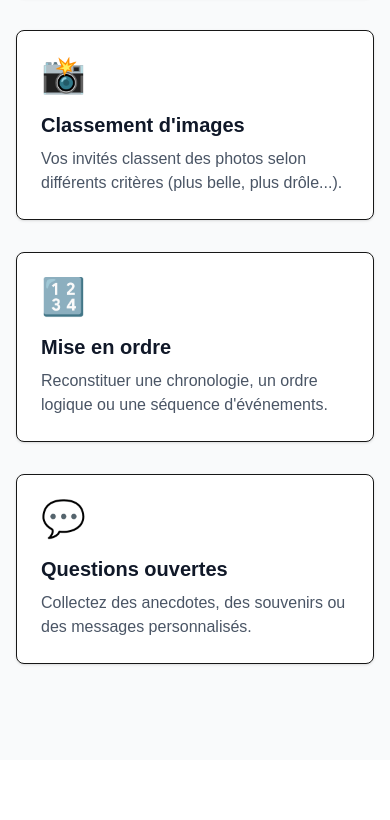
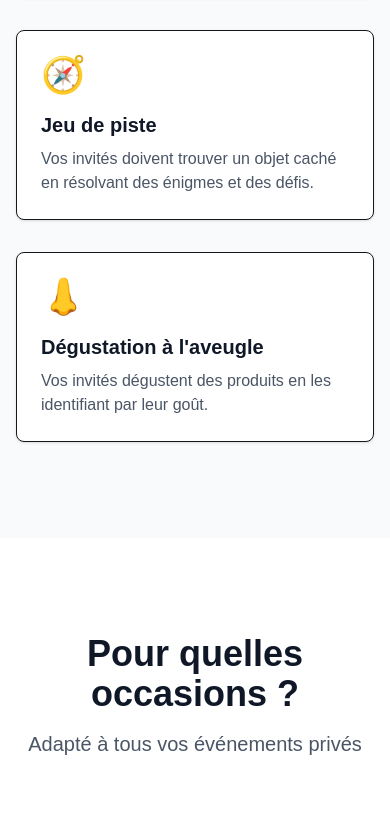
Before and after one commit to AxelMth/interactive-game-website, a Next.js app: page / in a window 390 px wide. Shown: the part 2697-3517 px from the top of the page. Built offline with nearby package versions, Linux system fonts and the light colour scheme.

Commit message:
Update GameExamples component to replace existing game options with new activities, enhancing engagement with a treasure hunt and blind tasting theme. Adjusted grid layout for better responsiveness.

```diff
--- a/app/components/GameExamples.tsx
+++ b/app/components/GameExamples.tsx
@@ -6,19 +6,14 @@ export default function GameExamples() {
       icon: "❓",
     },
     {
-      title: "Classement d'images",
-      description: "Vos invités classent des photos selon différents critères (plus belle, plus drôle...).",
-      icon: "📸",
+      title: "Jeu de piste",
+      description: "Vos invités doivent trouver un objet caché en résolvant des énigmes et des défis.",
+      icon: "🧭",
     },
     {
-      title: "Mise en ordre",
-      description: "Reconstituer une chronologie, un ordre logique ou une séquence d'événements.",
-      icon: "🔢",
-    },
-    {
-      title: "Questions ouvertes",
-      description: "Collectez des anecdotes, des souvenirs ou des messages personnalisés.",
-      icon: "💬",
+      title: "Dégustation à l'aveugle",
+      description: "Vos invités dégustent des produits en les identifiant par leur goût.",
+      icon: "👃",
     },
   ];
 
@@ -29,9 +24,9 @@ export default function GameExamples() {
           Exemples de jeux
         </h2>
         <p className="mb-16 text-center text-xl text-gray-600">
-          Des formats variés pour s'adapter à tous vos événements
+          Des formats variés pour s&apos;adapter à tous vos événements
         </p>
-        <div className="grid grid-cols-1 gap-8 md:grid-cols-2 lg:grid-cols-4">
+        <div className="grid grid-cols-1 gap-8 md:grid-cols-2 lg:grid-cols-3">
           {games.map((game) => (
             <div
               key={game.title}
```
